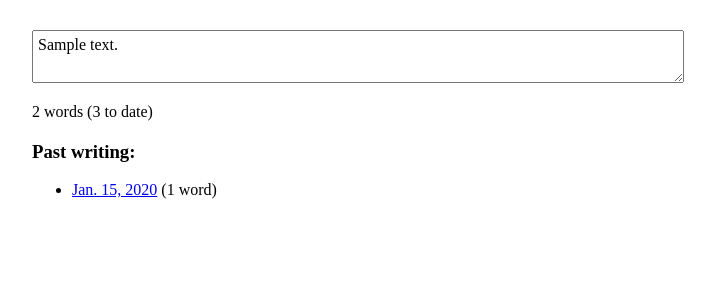
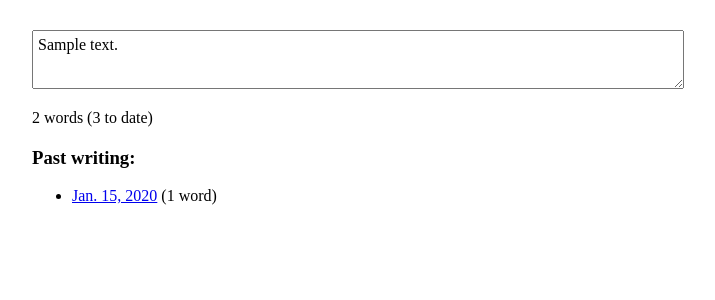
Before and after one commit to iafisher/writingstreak, a Django app: template compose/templates/compose/index.html in a window 1280 px wide. Shown: the top 300 px of the page, without its empty margins (288-1003 px from the left). Run offline with Django 3.2, Linux system fonts and the light colour scheme; tables that the repository leaves empty hold one stand-in row (values such as "Sample post"); the template is opened without the code that fills it: values that come from a table or form of the project are taken from there, most other values are stand-ins (such as "Sample title", 1, 10 or a date in 2020); some libraries are stand-ins or nearby versions.

Commit message:
Improve auto-expanding textarea

```diff
--- a/compose/static/compose/css/index.css
+++ b/compose/static/compose/css/index.css
@@ -4,4 +4,5 @@
   width: 100%;
   height: 200px;
   font-size: 16px;
+  overflow-y: hidden;
 }
--- a/compose/static/compose/js/index.js
+++ b/compose/static/compose/js/index.js
@@ -22,13 +22,15 @@ if (document.readyState === "complete" || (document.readyState !== "loading" &&
 function onload() {
     let textarea = document.getElementById("textInput");
     lastSaved = textarea.value;
-    cumulativeWordCount = parseInt(document.getElementById("cumulativeWordCount").textContent);
+    cumulativeWordCount = parseInt(
+        document.getElementById("cumulativeWordCount").textContent);
 
     setTextareaHeight();
     countWords();
 
-    // Upload the text once every second.
-    setInterval(uploadText, 1000);
+    // Upload the text every 300 milliseconds. A POST request is only actually
+    // sent when the text has been changed from the saved version.
+    setInterval(uploadText, 300);
 
     textarea.oninput = function () {
         setTextareaHeight();
@@ -38,8 +40,8 @@ function onload() {
 
 function setTextareaHeight() {
     let textarea = document.getElementById("textInput");
-    // Courtesy of https://stackoverflow.com/questions/7745741/
-    textarea.style.height = "";
+    // Courtesy of https://stackoverflow.com/questions/454202/
+    textarea.style.height = "auto";
     textarea.style.height = Math.min(window.innerHeight * 0.8,
             textarea.scrollHeight) + "px";
 }
```
